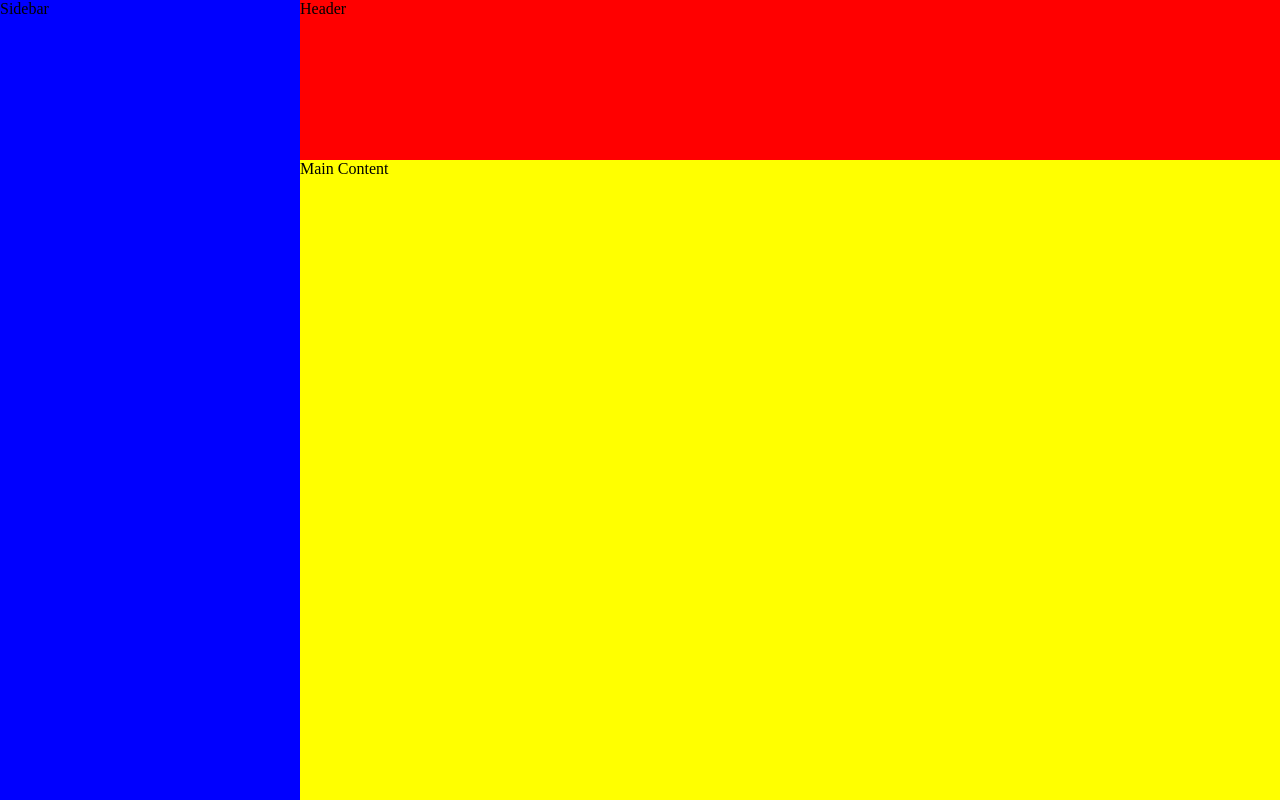
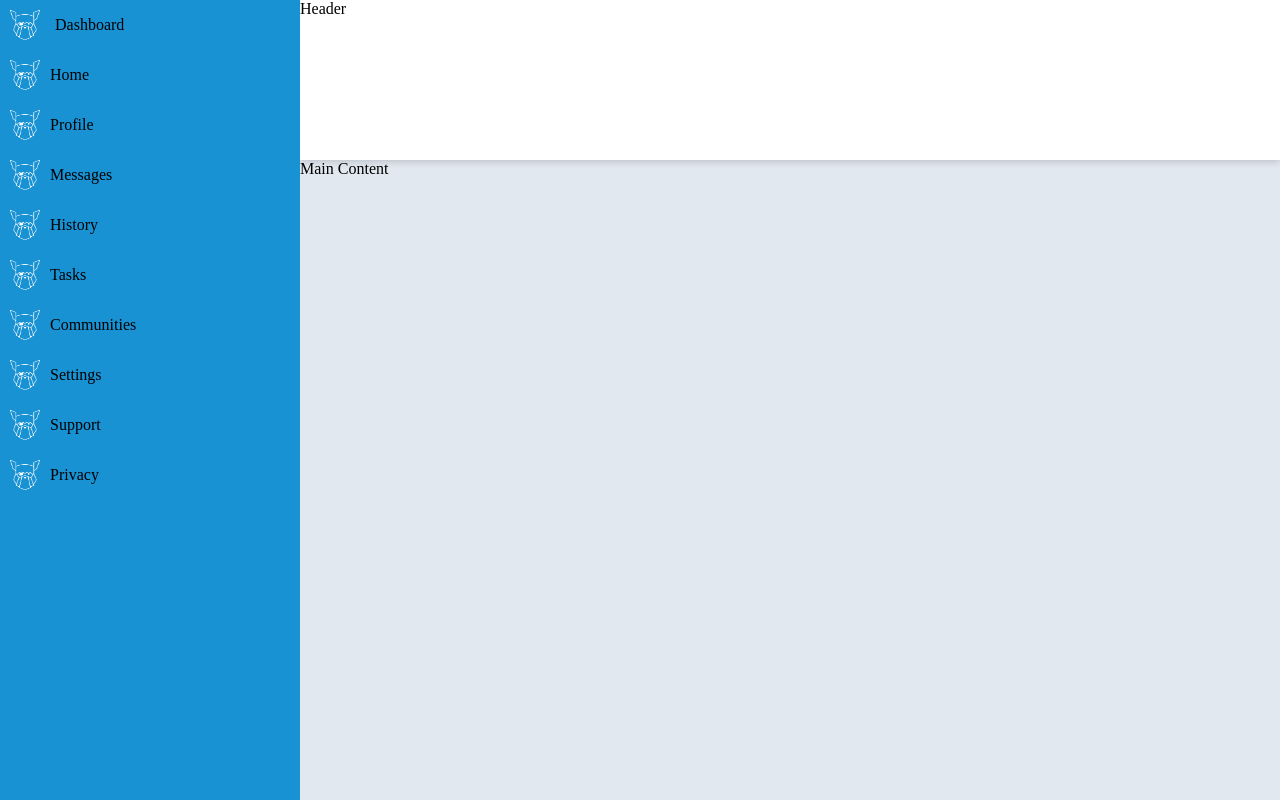
Before and after one commit to KlakCodes/odin-admin-dashboard, a plain HTML site: page index.html in a window 1280 px wide. Drawn offline with Linux system fonts and the light colour scheme.

Commit message:
Created sidebar elements with basic formatting

```diff
--- a/index.html
+++ b/index.html
@@ -1,16 +1,50 @@
 <!DOCTYPE html>
 <html lang="en">
+
 <head>
     <meta charset="UTF-8">
     <meta name="viewport" content="width=device-width, initial-scale=1.0">
     <link rel="stylesheet" href="style.css" />
     <title>Admin Dashboard</title>
 </head>
+
 <body>
     <div class="container">
         <div class="header">Header</div>
-        <div class="sidebar">Sidebar</div>
+        <div class="sidebar">
+            <div class="sidebar-logo"><img src="images/odin-lined.png" />Dashboard</div>
+            <ul>
+                <li>
+                    <div class="sidebar-nav"><img src="images/odin-lined.png" />Home</div>
+                </li>
+                <li>
+                    <div class="sidebar-nav"><img src="images/odin-lined.png" />Profile</div>
+                </li>
+                <li>
+                    <div class="sidebar-nav"><img src="images/odin-lined.png" />Messages</div>
+                </li>
+                <li>
+                    <div class="sidebar-nav"><img src="images/odin-lined.png" />History</div>
+                </li>
+                <li>
+                    <div class="sidebar-nav"><img src="images/odin-lined.png" />Tasks</div>
+                </li>
+                <li>
+                    <div class="sidebar-nav"><img src="images/odin-lined.png" />Communities</div>
+                </li>
+                <li>
+                    <div class="sidebar-nav"><img src="images/odin-lined.png" />Settings</div>
+                </li>
+                <li>
+                    <div class="sidebar-nav"><img src="images/odin-lined.png" />Support</div>
+                </li>
+                <li>
+                    <div class="sidebar-nav"><img src="images/odin-lined.png" />Privacy</div>
+                </li>
+            </ul>
+        </div>
         <div class="main-content">Main Content</div>
     </div>
 </body>
+
 </html>
--- a/style.css
+++ b/style.css
@@ -4,7 +4,19 @@
     margin: 0;
 }
 
+/* TEST CODE START */
+div {
+    border: 0px red solid;
+}
+
+img {
+    width: 30px;
+    height: 30px;
+}
+/* TEST CODE END */
+
 .container {
+    background-color: #e2e8f0;
     display: grid;
     grid-template-columns: minmax(300px, 1fr) 4fr;
     grid-template-rows: 1fr 4fr;
@@ -12,16 +24,30 @@
 }
 
 .header {
-    background-color: red;
     grid-area: 1 / 2 / 2 / 3;
+    background-color: white;
+    box-shadow: 0px 1px 8px rgba(0,0,0,0.2);
 }
 
 .sidebar {
-    background-color: blue;
-    grid-area: 1 / 1 / 3 / 2
+    grid-area: 1 / 1 / 3 / 2;
+    background-color: #1992d4;
+}
+
+.sidebar-logo {
+    display: flex;
+    align-items: center;
+    gap: 15px;
+    padding: 10px;
+}
+
+.sidebar-nav {
+    display: flex;
+    align-items: center;
+    padding: 10px;
+    gap: 10px;
 }
 
 .main-content {
-    background-color: yellow;
     grid-area: 2 / 2 / 3 / 3;
 }
```
Also changed, not shown: images/odin-lined.png (added).
